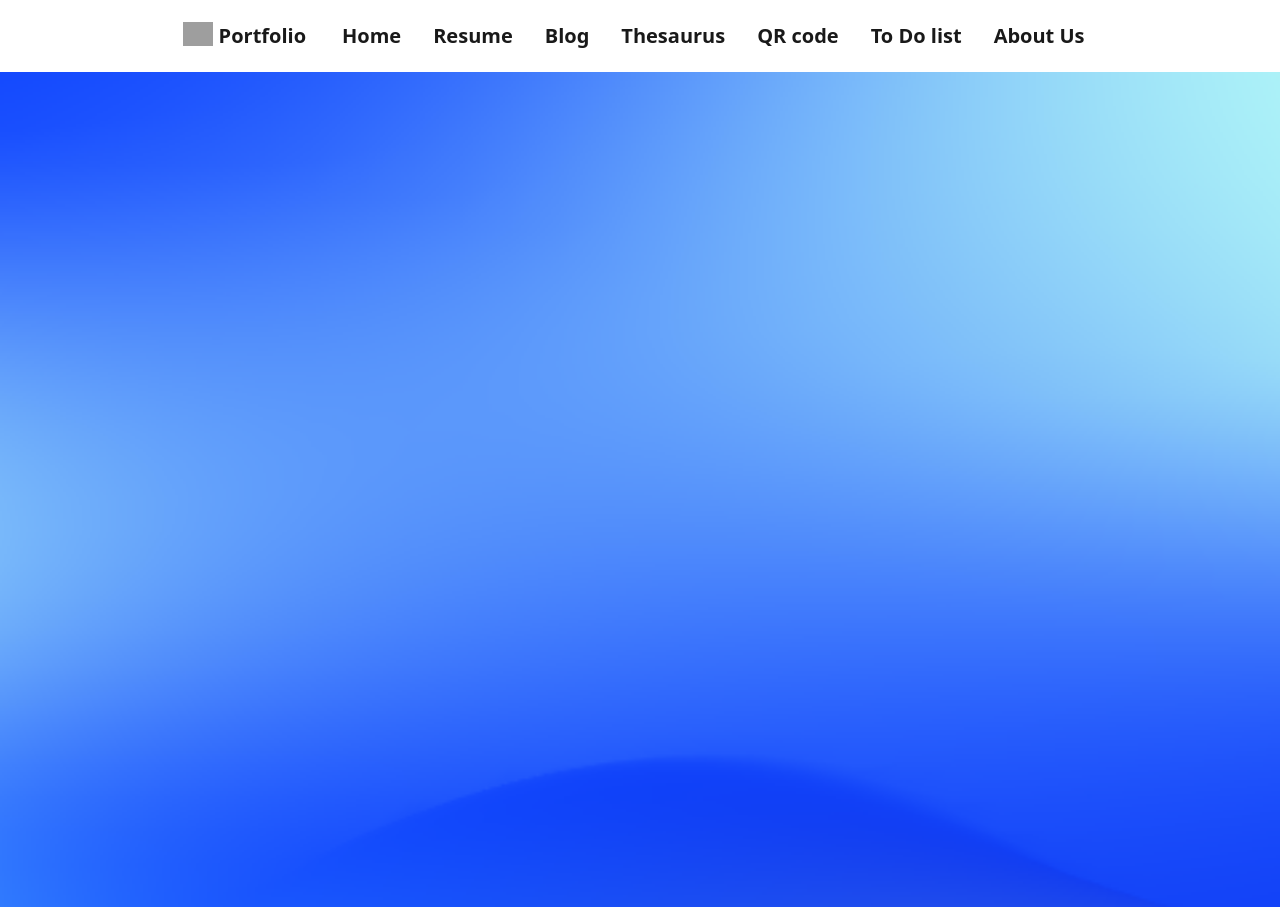
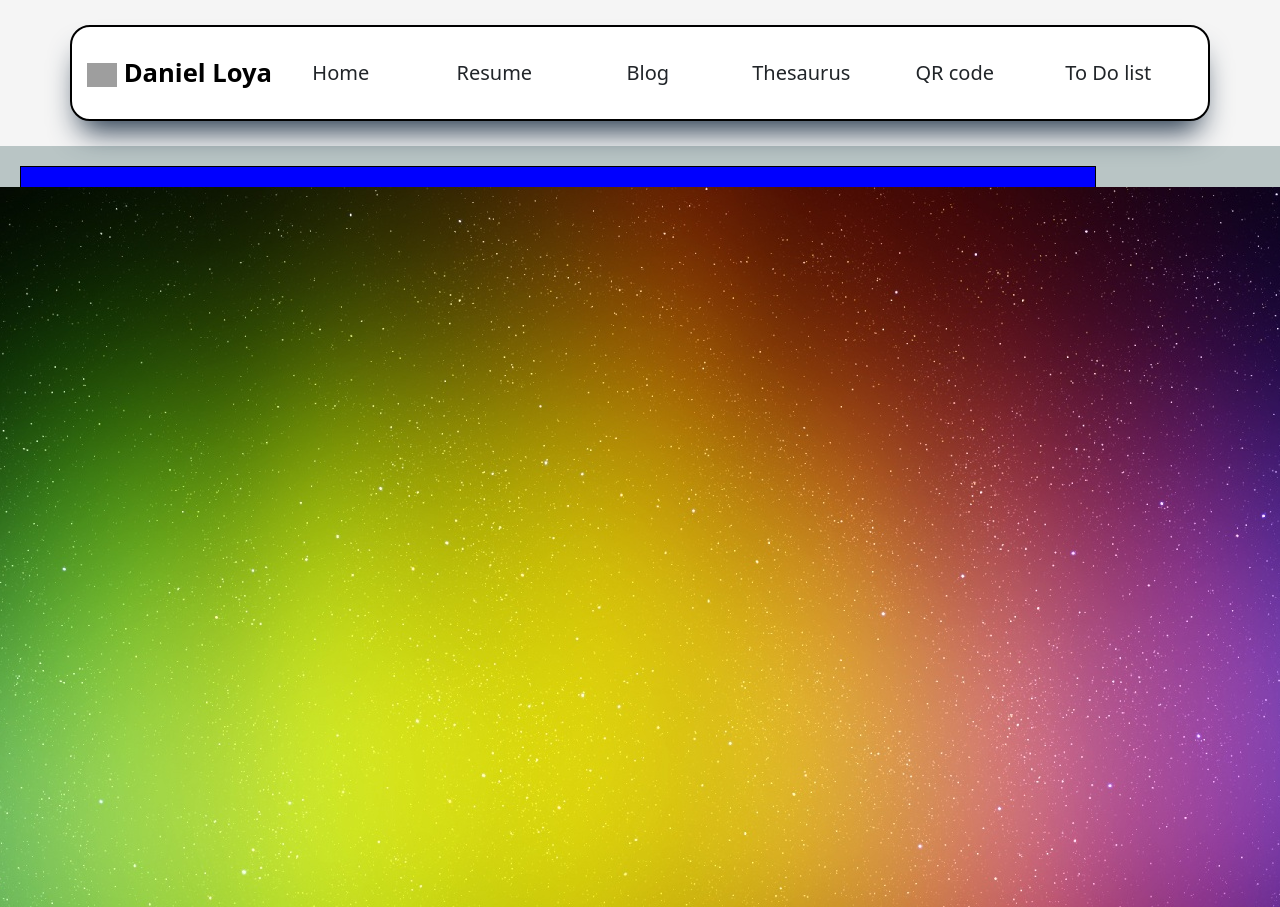
Before and after one commit to Ashar341/Portfolio, a Django app: page / in a window 1280 px wide. Shown: the top 907 px of the page. Run offline with Django 4.2, Linux system fonts and the light colour scheme; parts of the project's set-up code (start-up, migrations or seed data) failed here and were passed over; grey boxes are pictures that could not be loaded.

Commit message:
updated css

```diff
--- a/templates/base.html
+++ b/templates/base.html
@@ -1,57 +1,105 @@
 {% load static %}
 <!DOCTYPE html>
 <html lang="en">
+
 <head>
     <meta charset="utf-8">
     <meta name="viewport" content="width=device-width, initial-scale=1">
 
-        <link href="https://cdn.jsdelivr.net/npm/bootstrap@5.2.0-beta1/dist/css/bootstrap.min.css" rel="stylesheet" integrity="sha384-0evHe/X+R7YkIZDRvuzKMRqM+OrBnVFBL6DOitfPri4tjfHxaWutUpFmBp4vmVor" crossorigin="anonymous">
+    <link href="https://cdn.jsdelivr.net/npm/bootstrap@5.2.0-beta1/dist/css/bootstrap.min.css" rel="stylesheet"
+        integrity="sha384-0evHe/X+R7YkIZDRvuzKMRqM+OrBnVFBL6DOitfPri4tjfHxaWutUpFmBp4vmVor" crossorigin="anonymous">
     <title> Blog Post</title>
 
     <style>
-
-            body{
-                background-image: url(/images/fondo.png);
-                background-repeat: no-repeat;
-                background-size: cover;
-            }
-            .navbar-nav {
-                color: white;
+        .header {
+            background-color: whitesmoke;
+            width: 100%;
+            padding-block: 25px;
+            z-index: 4;
         }
 
-            #navbarResponsive{
-                align-items: center;
-                justify-content: center;
-                font-weight: bold;
+        .header.active {
+            position: fixed;
+            animation: slideIn 0.5s ease forwards;
         }
 
-            .navbar-brand{
-                transition: backgroun-color 0.3s ease;
-            }
-            .navbar-brand:hover{
-                box-shadow: 0px 0px 8px 2px rgba(0,0,0,0.5);
-                background-color: #ffb300;
+        @keyframes slideIn {
+            0% {
+                transform: translateY(-100%);
             }
 
-            .navbar-brand:active{
-                background-color: #1a237e;
+            100% {
+                transform: translateY(0);
+            }
         }
 
+        .container {
+            display: flex;
+            justify-content: space-between;
+            align-items: center;
+            background-color: white;
+            box-shadow: rgb(38, 57, 77) 0px 20px 30px -10px;
+            border-radius: 20px;
+            border: 2px solid black;
+            padding: min(15px,5%);
+        }
 
+        .navbar {
+            display: flex;
+            justify-content: space-between;
+            flex-grow: 1;
+        }
+
+        .navbar-list {
+            display: flex;
+            justify-content: space-between;
+            width: 100%;
+            padding: 0;
+            list-style: none;
+        }
+
+        .nav-item {
+            flex: 1;
+            text-align: center;
+            transition: 0.5s;
+        }
+
+        .nav-item:hover {
+            border-radius: 30px;
+            box-shadow: rgba(0, 0, 0, 0.07) 0px 1px 2px, rgba(0, 0, 0, 0.07) 0px 2px 4px, rgba(0, 0, 0, 0.07) 0px 4px 8px, rgba(0, 0, 0, 0.07) 0px 8px 16px, rgba(0, 0, 0, 0.07) 0px 16px 32px, rgba(0, 0, 0, 0.07) 0px 32px 64px;
+        }
+
+        .nav-item a {
+            display: block;
+            padding: 8px;
+            text-decoration: none;
+            color: inherit;
+        }
+
+        .navbar-list {
+            margin-block-end: auto;
+        }
+
+        .logo{
+            font-size:2vw;
+            color: black;
+            text-transform: none;
+            text-decoration: none;
+            font-weight: bolder;
+
+        }
     </style>
 </head>
+
 <body>
-        <nav class="navbar navbar-expand-xl navbar-light sticky-top"  style="background-color: white;" id="mainNav">
-            <div class="collapse navbar-collapse" id="navbarResponsive">
-                <nav class="navbar bg-body-tertiary">
-                    <div class="container-fluid">
-                      <a class="navbar-brand" href="{% url 'home_view' %}">
-                        <img src="https://cdn-icons-png.flaticon.com/512/4365/4365933.png" alt="Logo" width="30" height="24" class="d-inline-block align-text-top">
-                        Portfolio
+    <header class="header" da>
+        <div class="container">
+            <a class="logo" href="{% url 'home_view' %}">
+                <img src="https://cdn-icons-png.flaticon.com/512/4365/4365933.png" alt="Logo" width="30" height="24">
+                Daniel Loya
             </a>
-                    </div>
-                </nav>
-                <ul class="navbar-nav ml-auto">
+            <nav class="navbar">
+                <ul class="navbar-list">
                     <li class="nav-item">
                         <a class="navbar-brand p-2" href="{% url 'home_view' %}">Home</a>
                     </li>
@@ -70,15 +118,12 @@
                     <li class="nav-item">
                         <a class="navbar-brand p-2" href="{% url 'toDoList' %}">To Do list</a>
                     </li>
-                    <li class="nav-item">
-                        <a class="navbar-brand p-2" href="{% url 'about_view' %}">About Us</a>
-                    </li>
                 </ul>
+            </nav>
         </div>
-        </nav>
-
+    </header>
     {% block content %}
     {% endblock content %}
-        <script src="https://cdn.jsdelivr.net/npm/bootstrap@5.2.0-beta1/dist/js/bootstrap.bundle.min.js" integrity="sha384-pprn3073KE6tl6bjs2QrFaJGz5/SUsLqktiwsUTF55Jfv3qYSDhgCecCxMW52nD2" crossorigin="anonymous"></script>
 </body>
+
 </html>
--- a/templates/home.html
+++ b/templates/home.html
@@ -1,4 +1,3 @@
-
 {% extends 'base.html' %}
 
 {% load static %}
@@ -9,13 +8,12 @@
 <link rel="stylesheet" type="text/css" href="{% static '/static/home/home.css' %}">
 
 <style>
-
   * {
     margin: 0;
     padding: 0;
   }
 
-  body{
+  body {
     height: 100vh;
     overflow: hidden;
   }
@@ -29,208 +27,31 @@
     scroll-snap-type: y mandatory;
   }
 
+  .top-part {
+    display: grid;
+    grid-template-columns: 1fr 1fr;
+    gap: 30px;
+  }
 
-  section{
+  .image {
+    display: flex;
+    align-items: center;
+    justify-content: center;
+    margin: 20px;
+    padding: 20px;
+  }
+
+  .content {
     display: flex;
     flex-direction: column;
     align-items: center;
     justify-content: center;
-    text-align: center;
-    width: 100%;
-    height: 100vh;
-    scroll-snap-align: center;
+    padding: 20px;
+    margin: 20px;
   }
-
-  .container{
-    justify-content: center;
-    align-items: center;
-  }
-  .navarToErase {
-    position: sticky;
-    top: 20;
-    padding-top: 20;
-    z-index: 1;
-    display: flex;
-    width: 100%;
-    height: 40px;
-    background-color: rgb(240, 233, 233);
-  }
-
-  .navarToErase ul {
-    display: flex;
-    list-style: none;
-    width: 100%;
-    justify-content: center;
-  }
-
-  .navarToErase ul li {
-    margin: 0 1rem;
-    padding: 1rem;
-  }
-
-  .navarToErase ul li a {
-    text-decoration: none;
-    text-transform: uppercase;
-    color: #000000;
-  }
-
-  .top-part{
-    display: flex;
-    flex-direction:row;
-    min-height: 400px;
-    padding-top: 40px;
-    padding-bottom: 40px;
-  }
-
-
-  .image {
-    background-color: rgb(184, 255, 247);
-    background: radial-gradient(circle at center,rgba(184, 255, 247, 0.5) 0%, rgba(255,255, 255, 0) 100%);
-    display: flex;
-    justify-content: center;
-    align-items: center;
-    width: 50%;
-    position: relative;
-  }
-
-  .photo {
-    position: absolute;
-    width: 350px;
-    height: 350px;
-    border-radius: 50%;
-    object-fit: cover;
-    border: 3.5px solid black;
-    z-index: 2;
-  }
-
-  .bckgroung{
-    position: absolute;
-    width: 450px;
-    height: 450px;
-    border-radius: 50%;
-    object-fit: cover;
-    z-index: 1;
-
-    animation-name: rotate;
-    animation-duration: 5s;
-    animation-iteration-count: infinite;
-    animation-timing-function: linear;
-  }
-
-
-  @keyframes rotate{
-
-    100%{
-      transform:rotate(360deg);
-    }
-  }
-  .content {
-    width: 50%;
-    color: rgb(255, 255, 255);
-    font-weight: bolder;
-  }
-
-  .content > .m-2 {
-    text-align: justify;
-
-
-  }
-
-  .intro{
-    text-align: justify;
-    font-weight: bold;
-    font-size: large;
-    color: rgb(255, 255, 255);
-    background-color: linear-gradient(to bottom, red, blue);;
-  }
-
-  .intro > h2{
-    text-align: center;
-  }
-  .sublime{
-    text-align: center;
-  }
-
-  .middle-part{
-    padding: 30;
-  }
-
-  .d-block{
-    width: 400px;
-    height: 500px;
-  }
-  .title_apps{
-    text-align: center;
-    font-weight: bolder;
-    color: rgb(247, 247, 247);
-    padding-bottom: 20px;
-
-  }
-
-  .bottom{
-    color: rgb(247, 247, 247);
-
-    align-items: center;
-    align-content: center;
-  }
-
-  .contact{
-    background-color: #fdd835;
-
-
-  }
-
-  .contact-bottom{
-    display:static;
-    font-size: larger;
-    background-color: #283593;
-  }
-
-  .contact-bottom > p {
-    color: rgb(205, 203, 223);
-    font-weight: bold;
-    font-size: larger;
-    text-size-adjust: 18px;
-  }
-
-  #contact{
-    justify-content: center;
-    text-align: center;
-    font-weight: bold;
-
-  }
-  .media{
-    color: rgb(230, 229, 236);
-    text-decoration: solid;
-    text-align: right;
-    background-color: #3949ab;
-  }
-
-  .media span {
-    color: rgb(237, 237, 243);
-  }
-
-
-
 </style>
 
 <div class="body">
-
-  <div class="container">
-    <nav class="navarToErase">
-
-      <ul>
-        <li><a href="##top-part">Top</a></li>
-        <li><a href="##Intro" >Introduction</a></li>
-        <li><a href="##middle-part" >Apps</a></li>
-        <li><a href="##bottom-part" >Contact</a></li>
-      </ul>
-
-    </nav>
-  </div>
-
-
-
   <section class="top-part" id="#top-part">
 
     <div class="image">
@@ -244,6 +65,13 @@
           I am Jesus Loya and this is my first portfolio
         </h1>
       </div>
+      <div class="explanation">
+        <p>
+          I am currently a programmer analyst workign with Jabil. I have experience working as Full-Stack developer. I
+          have knowledge using .NET 8 using razor pages, .NET core & Xamarin, besides as Python and java for Back-End.
+          Meanwhile for Front-End tehcnology i have knowledge in HTML 5, CSS, Javascript, & React.
+        </p>
+      </div>
     </div>
 
   </section>
@@ -251,18 +79,13 @@
   <section class="intro" id="#Intro">
     <h2>Presentation</h2>
     <div class="m-2">
-        <p class="card-text">
-          My name is Jesus and I hold a Bachelor's Degree in Chemical Engineering, as well as a Master's Degree. I'm passionate about many different fields, including environmentalism, quality control, and computer science.
 
-          I also have experience with coding and recently created this portfolio from scratch using Django. In terms of programming languages, I am proficient in both Python and Java. In Python, I have expertise in using pandas, Numpy, Django, Flask, and CVV2. For Java, I know how to use spring-boot and combine it with Angular. Additionally, I'm skilled in using HTML and CSS with Angular.
-
-          I'm always eager to expand my knowledge and skills, and am excited to continue exploring different areas of interest in the future.
-        </p>
       <h4 class="sublime">Here I can show you one of the apps that I have been created along the time</h4>
     </div>
   </section>
 
-  <hr class="mb-3 col-md-10 offset-md-1">
+  <hr>
+
   <section class="middle-part" id="#middle-part">
     <div class="middle-part">
       <div>
@@ -273,16 +96,22 @@
       <!-- Para introducir el carrusel-->
       <div id="carouselExampleCaptions" class="carousel carousel-dark slide" data-bs-ride="false">
         <div class="carousel-indicators">
-            <button type="button" data-bs-target="#carouselExampleCaptions" data-bs-slide-to="0" class="active" aria-current="true" aria-label="Slide 1"></button>
-            <button type="button" data-bs-target="#carouselExampleCaptions" data-bs-slide-to="1" aria-label="Slide 2"></button>
-            <button type="button" data-bs-target="#carouselExampleCaptions" data-bs-slide-to="2" aria-label="Slide 3"></button>
-            <button type="button" data-bs-target="#carouselExampleCaptions" data-bs-slide-to="3" aria-label="Slide 4"></button>
-            <button type="button" data-bs-target="#carouselExampleCaptions" data-bs-slide-to="4" aria-label="Slide 5"></button>
+          <button type="button" data-bs-target="#carouselExampleCaptions" data-bs-slide-to="0" class="active"
+            aria-current="true" aria-label="Slide 1"></button>
+          <button type="button" data-bs-target="#carouselExampleCaptions" data-bs-slide-to="1"
+            aria-label="Slide 2"></button>
+          <button type="button" data-bs-target="#carouselExampleCaptions" data-bs-slide-to="2"
+            aria-label="Slide 3"></button>
+          <button type="button" data-bs-target="#carouselExampleCaptions" data-bs-slide-to="3"
+            aria-label="Slide 4"></button>
+          <button type="button" data-bs-target="#carouselExampleCaptions" data-bs-slide-to="4"
+            aria-label="Slide 5"></button>
         </div>
         <div class="carousel-inner">
           <div class="carousel-item active" data-bs-interval="10000">
             <a href="{% url 'resume_view' %}">
-                <img src="https://as2.ftcdn.net/v2/jpg/02/42/15/27/1000_F_242152790_eITHdgyD7AR6rhzMwWrukyCyMNPmzS8U.jpg" class="d-block w-100" width="600" height="500" alt="Resume">
+              <img src="https://as2.ftcdn.net/v2/jpg/02/42/15/27/1000_F_242152790_eITHdgyD7AR6rhzMwWrukyCyMNPmzS8U.jpg"
+                class="d-block w-100" width="600" height="500" alt="Resume">
             </a>
             <div class="carousel-caption d-none d-md-block">
               <h5 class="display-4">Professional Resume</h5>
@@ -290,7 +119,8 @@
           </div>
           <div class="carousel-item">
             <a href="{% url 'blogbase' %}">
-                  <img src="https://akus.b-cdn.net/imagenes/articulos/blog.jpg" class="d-block w-100" width="600" height="500" alt="Blog">
+              <img src="https://akus.b-cdn.net/imagenes/articulos/blog.jpg" class="d-block w-100" width="600"
+                height="500" alt="Blog">
             </a>
             <div class="carousel-caption d-none d-md-block">
               <h5 class="display-4">Blog</h5>
@@ -298,34 +128,40 @@
           </div>
           <div class="carousel-item">
             <a href="{% url 'thesaurus_view' %}">
-                  <img src="https://www.collinsdictionary.com/images/full/thesaurus_23868640.jpg" class="d-block w-100" width="600" height="500" alt="thesaurus">
+              <img src="https://www.collinsdictionary.com/images/full/thesaurus_23868640.jpg" class="d-block w-100"
+                width="600" height="500" alt="thesaurus">
             </a>
             <div class="carousel-caption d-none d-md-block">
               <h5 class="display-4">Thesaurus</h5>
             </div>
           </div>
-            <div class="carousel-item" >
+          <div class="carousel-item">
             <a href="{% url 'qrGenerator_view' %}">
-                <img src="https://1757140519.rsc.cdn77.org/blog/wp-content/uploads/sites/4/2020/04/qr_vs_line_code.png" class="d-block w-100" width="600" height="500" alt="qrGenerator">
+              <img src="https://1757140519.rsc.cdn77.org/blog/wp-content/uploads/sites/4/2020/04/qr_vs_line_code.png"
+                class="d-block w-100" width="600" height="500" alt="qrGenerator">
             </a>
             <div class="carousel-caption d-none d-md-block">
               <h5 class="display-4">QR Code Generator</h5>
             </div>
           </div>
-            <div class="carousel-item" >
+          <div class="carousel-item">
             <a href="{% url 'toDoList' %}">
-                <img src="https://www.creativefabrica.com/wp-content/uploads/2021/12/08/1638980093/To-do-list-template-black-version-580x386.jpg" class="d-block w-100" width="600" height="500" alt="qrGenerator">
+              <img
+                src="https://www.creativefabrica.com/wp-content/uploads/2021/12/08/1638980093/To-do-list-template-black-version-580x386.jpg"
+                class="d-block w-100" width="600" height="500" alt="qrGenerator">
             </a>
             <div class="carousel-caption d-none d-md-block">
               <h5 class="display-4">To do List</h5>
             </div>
           </div>
         </div>
-          <button class="carousel-control-prev" type="button" data-bs-target="#carouselExampleCaptions" data-bs-slide="prev">
+        <button class="carousel-control-prev" type="button" data-bs-target="#carouselExampleCaptions"
+          data-bs-slide="prev">
           <span class="carousel-control-prev-icon" aria-hidden="true"></span>
           <span class="visually-hidden">Previous</span>
         </button>
-          <button class="carousel-control-next" type="button" data-bs-target="#carouselExampleCaptions" data-bs-slide="next">
+        <button class="carousel-control-next" type="button" data-bs-target="#carouselExampleCaptions"
+          data-bs-slide="next">
           <span class="carousel-control-next-icon" aria-hidden="true"></span>
           <span class="visually-hidden">Next</span>
         </button>
@@ -347,11 +183,14 @@
       <div class="media">
         <div class="call"><a href="tel: 614-213-9092"><i class="fas fa-phone"></i><span>614-213-9092</span></a></div>
         <br>
-        <div class="adress"><a href="https://www.google.com.mx/maps/place/Chihuahua,+Chih./@28.6710638,-106.134658,12z/data=!3m1!4b1!4m5!3m4!1s0x86ea449d5d484033:0xb7f1a7a706dd1d7b!8m2!3d28.6329957!4d-106.0691004"><i class="fas fa-map-marker"></i><span>Chihuahua,Mexico</span></a></div>
+        <div class="adress"><a
+            href="https://www.google.com.mx/maps/place/Chihuahua,+Chih./@28.6710638,-106.134658,12z/data=!3m1!4b1!4m5!3m4!1s0x86ea449d5d484033:0xb7f1a7a706dd1d7b!8m2!3d28.6329957!4d-106.0691004"><i
+              class="fas fa-map-marker"></i><span>Chihuahua,Mexico</span></a></div>
         <br>
         <div class="email"><a href="danilloya341@gmail.com"><i class="fas fa-envelope"></i><span>Email</span></a></div>
         <br>
-        <div class="website"><a href="https://www.linkedin.com/in/jesus-daniel-loya-ramirez-604061151/"><i class="fas fa-home"></i><span>LinkedIn</span></a></div>
+        <div class="website"><a href="https://www.linkedin.com/in/jesus-daniel-loya-ramirez-604061151/"><i
+              class="fas fa-home"></i><span>LinkedIn</span></a></div>
         <br>
       </div>
 
```
Lines whose indentation alone changed are shown as unchanged.
